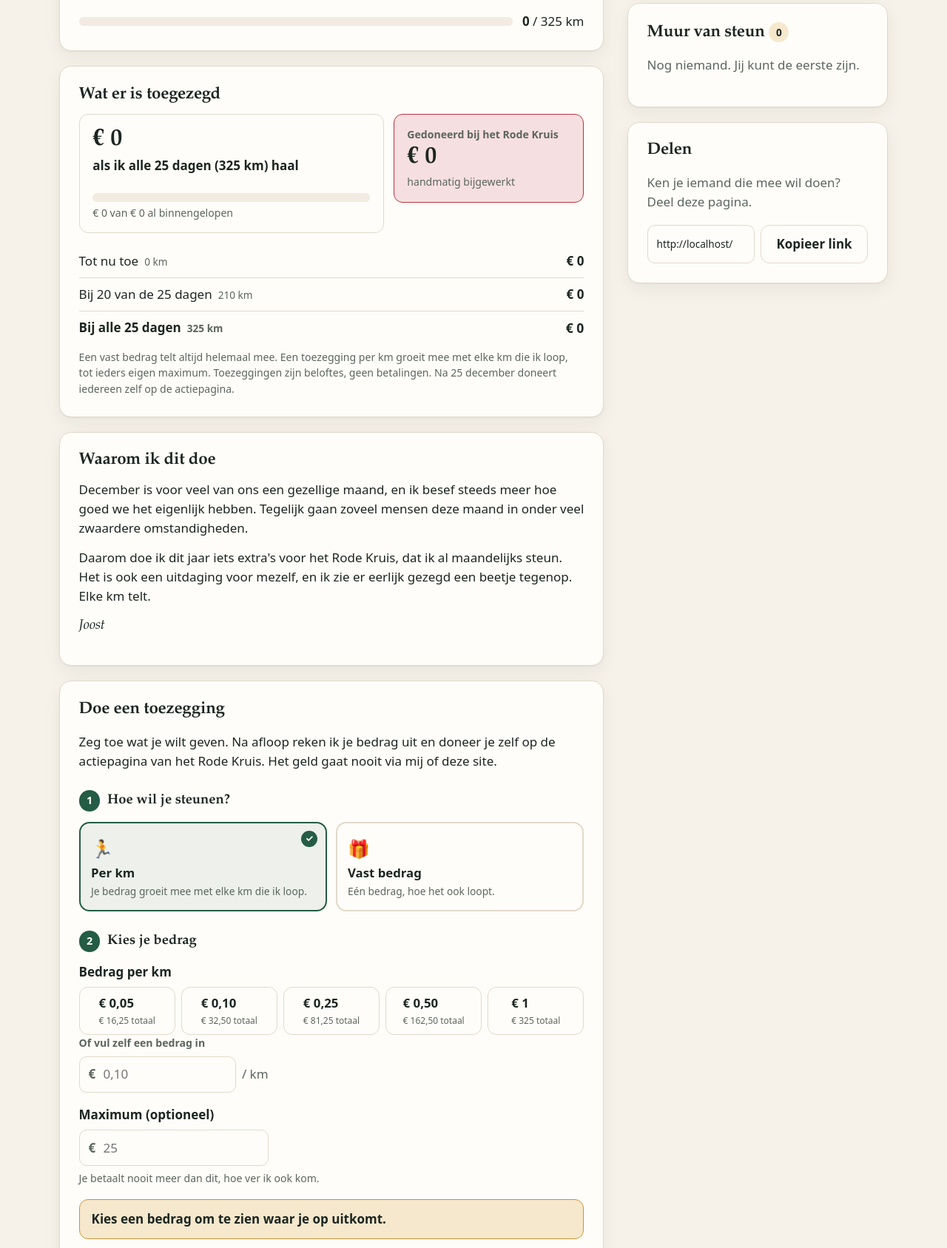
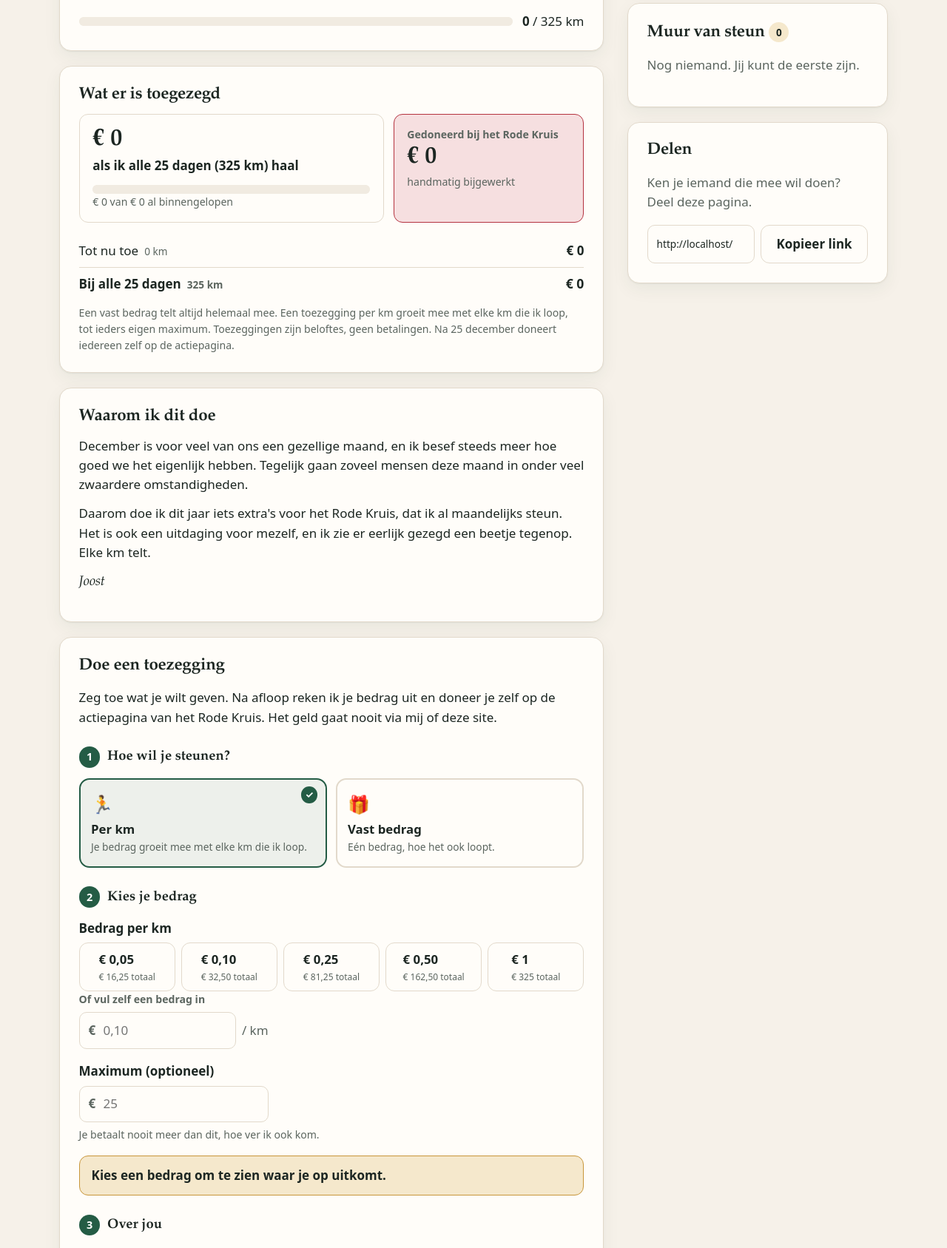
Before and after one commit to Joost-Jansen/adventrun, a FastAPI app: page / in a window 1280 px wide. Shown: the part 953-2640 px from the top of the page at 74% size. Run offline with FastAPI, Linux system fonts and the light colour scheme; data that the repository does not hold is empty.

Commit message:
Equal-height blocks side by side; drop the 20-day row
Blocks next to each other (pledged and donated, the choice cards) now
stretch to the same height; the pledged bar keeps its height inside the
column. The 'at 20 of 25 days' row is gone: so far and all 25 days remain.

Co-Authored-By: Claude Opus 5.5 <noreply@anthropic.com>
Claude-Session: https://claude.ai/code/session_01XpbVQJh4aeZYwGezzMVS9v

```diff
--- a/app/i18n.py
+++ b/app/i18n.py
@@ -58,7 +58,6 @@ T: dict[str, dict[str, str]] = {
         "pledged_headline_hint": "als ik alle {days} dagen ({km} km) haal",
         "pledged_bar_label": "{now} van {total} al binnengelopen",
         "scenario_so_far": "Tot nu toe",
-        "scenario_days": "Bij {days} van de {total} dagen",
         "scenario_all": "Bij alle {total} dagen",
         "pledged_mix": "{n} toezeggingen: {per_km} per km, {fixed} vast bedrag.",
         "pledged_how": "Een vast bedrag telt altijd helemaal mee. Een toezegging per km groeit mee met elke km die ik loop, tot ieders eigen maximum.",
@@ -187,7 +186,6 @@ T: dict[str, dict[str, str]] = {
         "pledged_headline_hint": "if I make all {days} days ({km} km)",
         "pledged_bar_label": "{now} of {total} run in so far",
         "scenario_so_far": "So far",
-        "scenario_days": "At {days} of the {total} days",
         "scenario_all": "At all {total} days",
         "pledged_mix": "{n} pledges: {per_km} per km, {fixed} fixed amount.",
         "pledged_how": "A fixed amount always counts in full. A pledge per km grows with every km I run, up to each person's own maximum.",
--- a/app/main.py
+++ b/app/main.py
@@ -57,17 +57,6 @@ def calendar(start: date, days: int, today_: date, km_by_date: dict) -> list[dic
             state = "past" if d < today_ else "future"
         tiles.append({"day": n, "date": d, "km": km, "state": state, "is_today": d == today_})
     return tiles
-
-
-def scenarios(pledges, days: int, planned_km: int) -> list[dict]:
-    """What all pledges come to at a few points: 20 days (the bronze level in the plan) and the full distance."""
-    out = []
-    for d in (20, days):
-        if d > days or any(x["days"] == d for x in out):
-            continue
-        km = min(d * (d + 1) // 2, planned_km) if d < days else planned_km
-        out.append({"days": d, "km": km, "cents": pledged_totals([terms(p) for p in pledges], km, planned_km)[0]})
-    return out
 
 
 PER_KM_CHOICES = (5, 10, 25, 50, 100)  # cents per km
@@ -145,7 +134,6 @@ def create_app(settings: Settings | None = None) -> FastAPI:
             "calendar": calendar(settings.challenge_start, settings.challenge_days, t, km_by_date),
             "pledged_now": now_cents,
             "pledged_potential": potential_cents,
-            "scenarios": scenarios(pledges, settings.challenge_days, planned),
             "count_per_km": sum(1 for p in pledges if p.type == "per_km"),
             "count_fixed": sum(1 for p in pledges if p.type == "fixed"),
             "supporters": len(pledges),
--- a/app/static/style.css
+++ b/app/static/style.css
@@ -153,12 +153,12 @@ progress::-moz-progress-bar { background: linear-gradient(90deg, var(--green-2),
 .numbers { display: grid; grid-template-columns: repeat(auto-fit, minmax(13rem, 1fr)); gap: 0.8rem; margin: 1.2rem 0 0.6rem; }
 .number { border: 1px solid var(--border); border-radius: 12px; padding: 0.9rem 1rem; background: var(--surface); }
 .pledged-grid { display: grid; gap: 0.8rem; }
-@media (min-width: 640px) { .pledged-grid { grid-template-columns: minmax(0, 1.6fr) minmax(0, 1fr); align-items: start; } }
-.pledged-main { border: 1px solid var(--border); border-radius: 12px; padding: 1rem 1.1rem; background: var(--surface); }
+@media (min-width: 640px) { .pledged-grid { grid-template-columns: minmax(0, 1.6fr) minmax(0, 1fr); align-items: stretch; } }
+.pledged-main { display: flex; flex-direction: column; border: 1px solid var(--border); border-radius: 12px; padding: 1rem 1.1rem; background: var(--surface); }
 .pledged-main p { margin: 0; }
 .value-xl { font-family: var(--serif); font-size: 2.6rem; font-weight: 700; line-height: 1.05; font-variant-numeric: tabular-nums; }
 .headline-hint { font-weight: 600; margin: 0.2rem 0 0.8rem !important; }
-.pledged-bar { width: 100%; }
+.pledged-bar { width: 100%; flex: none; margin-top: auto; }
 .scenarios { margin: 1rem 0 0.4rem; }
 .scenarios th { font-weight: 500; padding: 0.55rem 0.5rem 0.55rem 0; }
 .scenarios th span { display: inline-block; margin-left: 0.5rem; color: var(--muted); font-size: 0.85rem; }
@@ -166,7 +166,7 @@ progress::-moz-progress-bar { background: linear-gradient(90deg, var(--green-2),
 .scenarios .is-total th, .scenarios .is-total td { font-weight: 700; border-bottom: 0; }
 .scenarios .is-total td { font-size: 1.1rem; }
 .so-far { margin: 0.5rem 0 0; padding-top: 0.5rem; border-top: 1px dashed var(--border); font-size: 0.9rem; font-variant-numeric: tabular-nums; }
-.number-donated { border: 1px solid var(--red); border-radius: 12px; padding: 1rem 1.1rem; background: var(--red-soft); }
+.number-donated { display: flex; flex-direction: column; border: 1px solid var(--red); border-radius: 12px; padding: 1rem 1.1rem; background: var(--red-soft); }
 .number-donated p { margin: 0; }
 .number-donated .value { margin: 0.15rem 0 0.2rem; }
 .label { margin: 0; color: var(--muted); font-size: 0.88rem; font-weight: 600; }
@@ -184,9 +184,9 @@ progress::-moz-progress-bar { background: linear-gradient(90deg, var(--green-2),
   display: inline-grid; place-items: center; width: 1.8rem; height: 1.8rem; border-radius: 50%;
   background: var(--green-2); color: #fff; font-family: var(--sans); font-size: 0.9rem;
 }
-.choice-cards { display: grid; grid-template-columns: 1fr 1fr; gap: 0.7rem; }
+.choice-cards { display: grid; grid-template-columns: 1fr 1fr; gap: 0.7rem; align-items: stretch; }
 .choice-card {
-  position: relative; display: grid; gap: 0.15rem; padding: 0.9rem 0.9rem 1rem; cursor: pointer;
+  position: relative; display: grid; align-content: start; gap: 0.15rem; padding: 0.9rem 0.9rem 1rem; cursor: pointer;
   border: 2px solid var(--border); border-radius: 14px; background: var(--surface); transition: border-color 0.15s, background 0.15s;
 }
 .choice-card input { position: absolute; opacity: 0; inset: 0; margin: 0; cursor: pointer; }
@@ -213,7 +213,7 @@ input:not([type="checkbox"], [type="radio"]):hover, textarea:hover { border-colo
 
 .chips { display: grid; grid-template-columns: repeat(auto-fill, minmax(7.6rem, 1fr)); gap: 0.5rem; }
 .chip {
-  display: grid; gap: 0.1rem; text-align: left; font: inherit; color: var(--text); cursor: pointer;
+  display: grid; align-content: start; gap: 0.1rem; text-align: left; font: inherit; color: var(--text); cursor: pointer;
   border: 1.5px solid var(--border); border-radius: 12px; background: var(--surface); padding: 0.55rem 0.75rem;
 }
 .chip:hover { border-color: var(--green-2); }
--- a/app/templates/_progress.html
+++ b/app/templates/_progress.html
@@ -62,12 +62,10 @@
         <th scope="row">{{ t('scenario_so_far') }}<span>{{ fmt_km(km_walked) }} km</span></th>
         <td>{{ fmt(pledged_now) }}</td>
       </tr>
-      {% for sc in scenarios %}
-      <tr class="{% if loop.last %}is-total{% endif %}">
-        <th scope="row">{% if loop.last %}{{ t('scenario_all', total=days) }}{% else %}{{ t('scenario_days', days=sc.days, total=days) }}{% endif %}<span>{{ sc.km }} km</span></th>
-        <td>{{ fmt(sc.cents) }}</td>
+      <tr class="is-total">
+        <th scope="row">{{ t('scenario_all', total=days) }}<span>{{ planned_km }} km</span></th>
+        <td>{{ fmt(pledged_potential) }}</td>
       </tr>
-      {% endfor %}
     </tbody>
   </table>
   {% endif %}
```
Also changed, not shown: PROJECT.md (+1 -0 lines), tests/test_public.py (+3 -4 lines).
